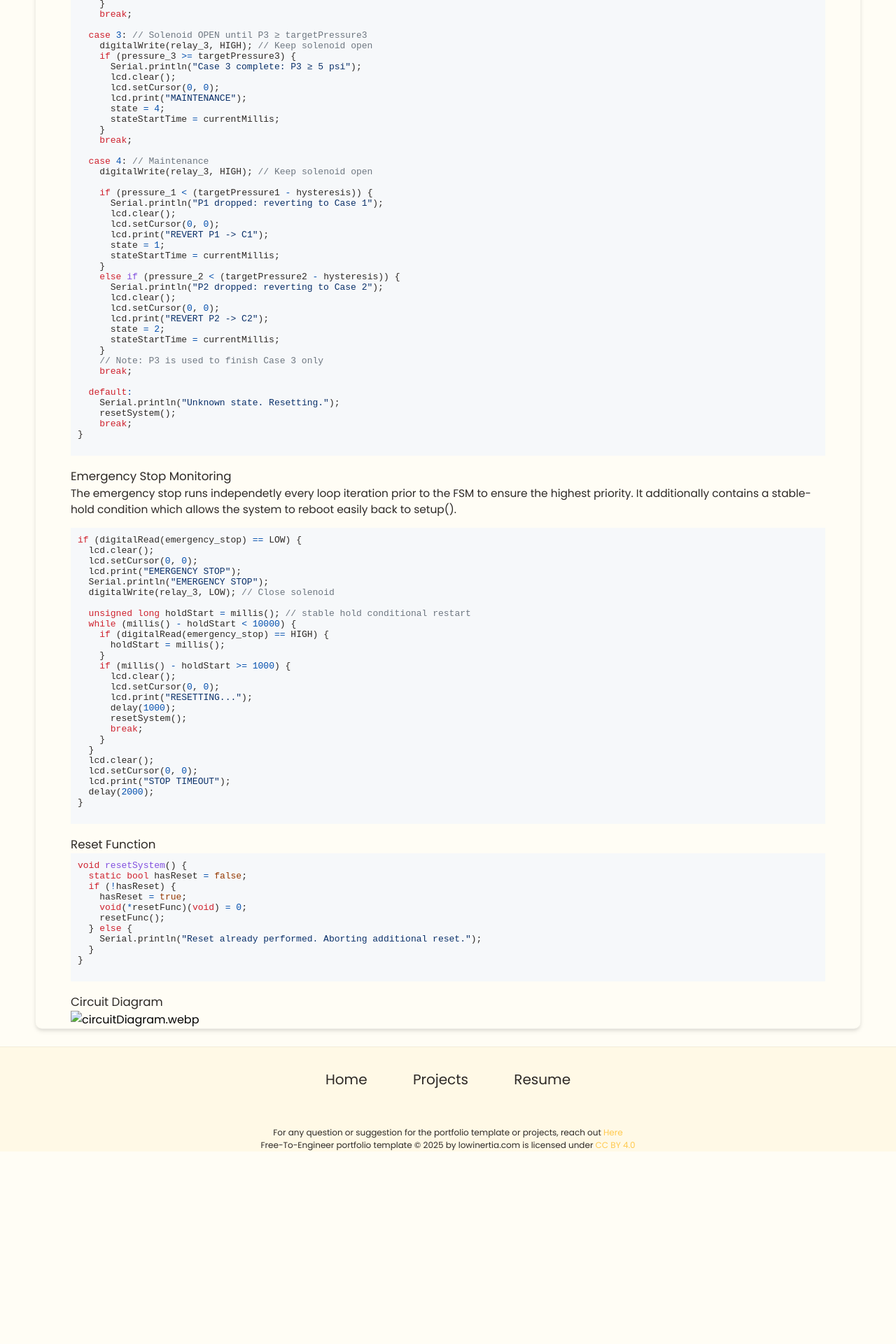
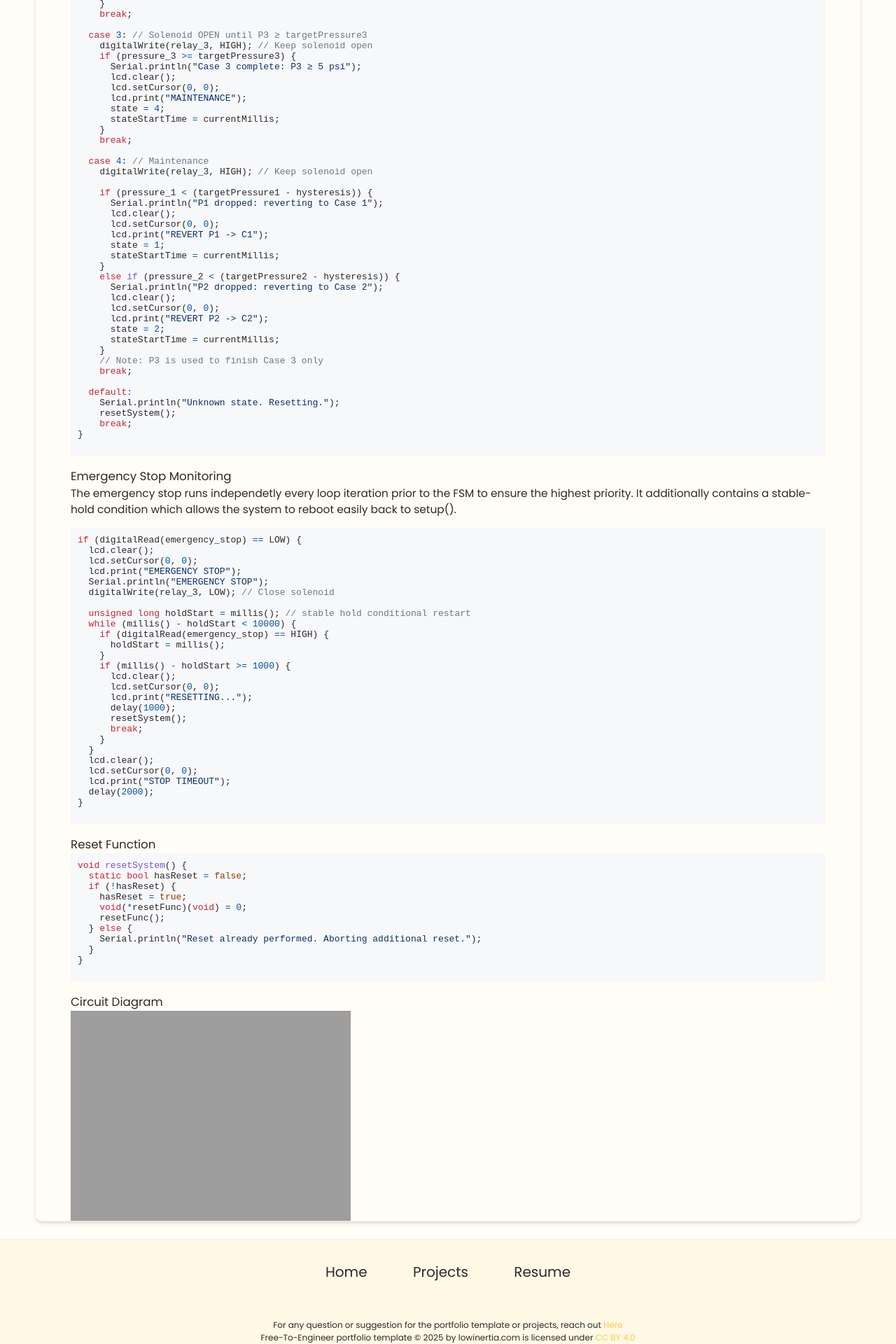
Before and after one commit to elijahverhoff/elijahverhoff.github.io, a Jekyll site: the page built from _projects/Rapidly Deployable & Inflatable Hallway Barrier (MEE Capstone)/index.md, in a window 1280 px wide. Shown: the part 1798-3718 px from the top of the page at 70% size. Built offline with Jekyll 4.4.1, drawn with Linux system fonts in a browser that asks for light colours; before the commit the page ends 3443 px from its top, so only the background shows below that.

Commit message:
Update index.md

```diff
--- a/_projects/Rapidly Deployable & Inflatable Hallway Barrier (MEE Capstone)/index.md
+++ b/_projects/Rapidly Deployable & Inflatable Hallway Barrier (MEE Capstone)/index.md
@@ -154,4 +154,4 @@ void resetSystem() {
 
 ### Circuit Diagram
 
-{% include image-gallery.html images="circuitDiagram.webp" height="400" %}
+{% include image-gallery.html images="circuitDiagram.png" height="400" %}
```
